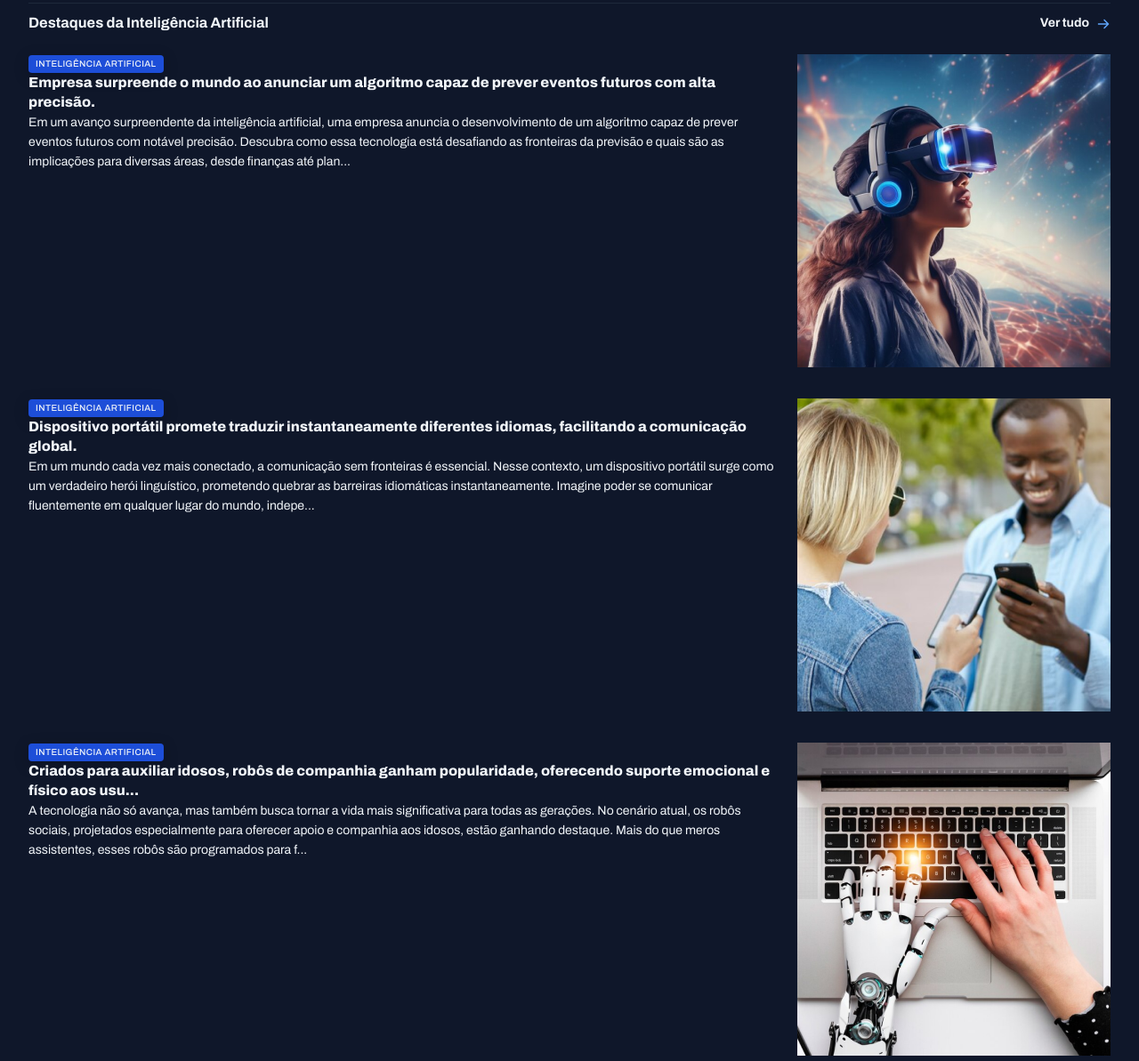
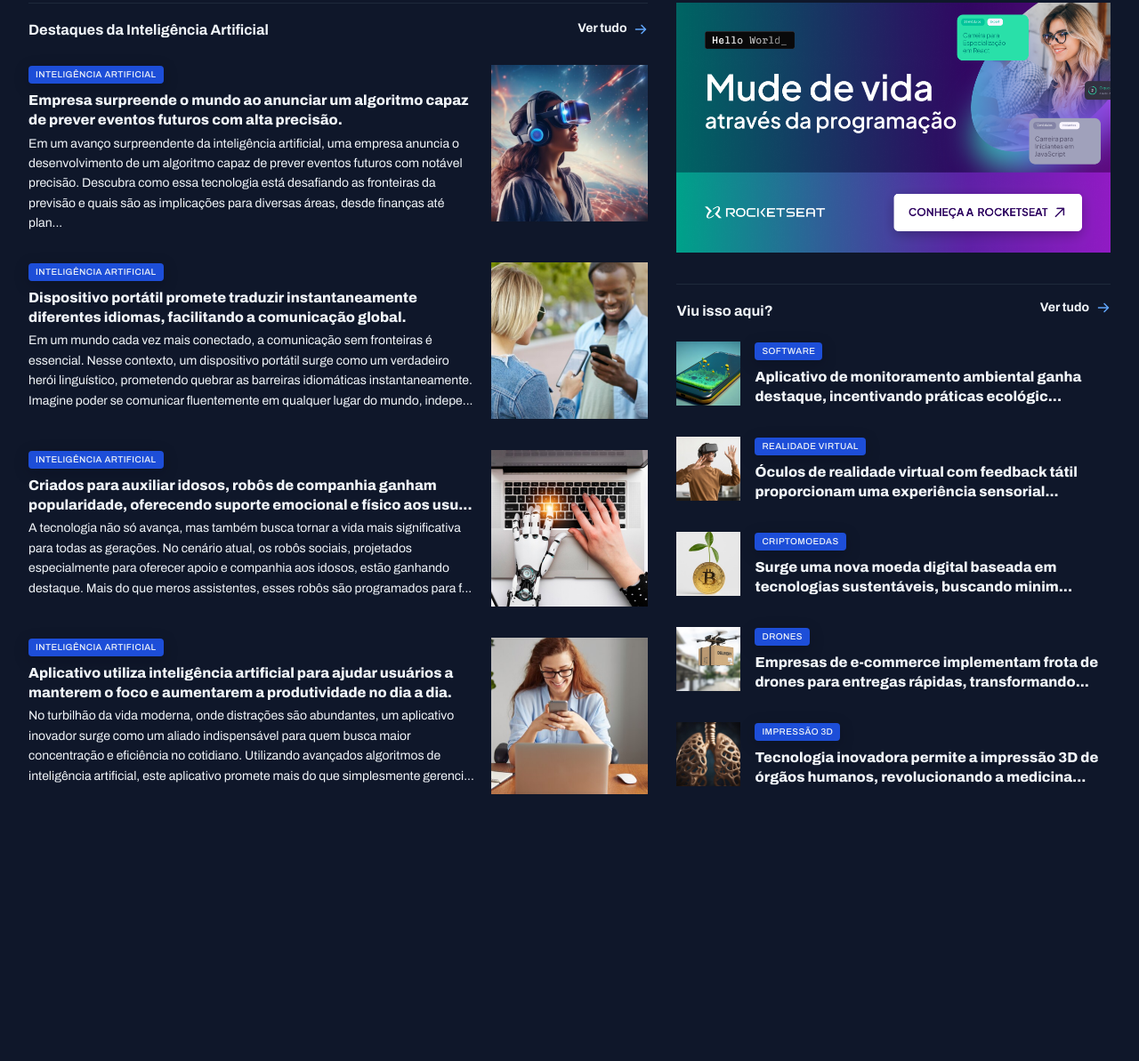
Before and after one commit to santos-vinicius/technews, a plain HTML site: page index.html in a window 1280 px wide. Shown: the part 936-2129 px from the top of the page at 89% size. After the commit the page ends 1872 px from the top, so only its background shows below. Drawn offline with Linux system fonts and the light colour scheme.

Commit message:
style: final cards style

```diff
--- a/index.html
+++ b/index.html
@@ -204,7 +204,7 @@
       </div>
     </section>
 
-    <div>
+    <aside>
       <div id="ads">
         <img src="assets/images/Ads.png" alt="ads">
       </div>
@@ -227,7 +227,7 @@
             <div>
               <span class="content-tag">software</span>
               <h3 class="text-xl">
-                Aplicativo de monitoramento ambiental ganha destaque, incentivando práticas ecológicas e pro...
+                Aplicativo de monitoramento ambiental ganha destaque, incentivando práticas ecológic...
               </h3>
             </div>
           </article>
@@ -240,7 +240,7 @@
             <div>
               <span class="content-tag">realidade virtual</span>
               <h3 class="text-xl">
-                Óculos de realidade virtual com feedback tátil proporcionam uma experiência sensorial complet...
+                Óculos de realidade virtual com feedback tátil proporcionam uma experiência sensorial...
               </h3>
             </div>
           </article>
@@ -253,7 +253,7 @@
             <div>
               <span class="content-tag">criptomoedas</span>
               <h3 class="text-xl">
-                Surge uma nova moeda digital baseada em tecnologias sustentáveis, buscando minimizar o i...
+                Surge uma nova moeda digital baseada em tecnologias sustentáveis, buscando minim...
               </h3>
             </div>
           </article>
@@ -266,7 +266,7 @@
             <div>
               <span class="content-tag">drones</span>
               <h3 class="text-xl">
-                Empresas de e-commerce implementam frota de drones para entregas rápidas, transformando o ce...
+                Empresas de e-commerce implementam frota de drones para entregas rápidas, transformando...
               </h3>
             </div>
           </article>
@@ -279,13 +279,13 @@
             <div>
               <span class="content-tag">impressão 3d</span>
               <h3 class="text-xl">
-                Tecnologia inovadora permite a impressão 3D de órgãos humanos, revolucionando a medicina e a li...
+                Tecnologia inovadora permite a impressão 3D de órgãos humanos, revolucionando a medicina...
               </h3>
             </div>
           </article>
         </div>
       </section>
-    </div>
+    </aside>
   </main>
 </body>
 </html>
--- a/style/global.css
+++ b/style/global.css
@@ -58,8 +58,16 @@ img {
 }
 
 main {
-  margin-top: 40px;
-  gap: 40px;
+  margin-block: 40px;
+  row-gap: 40px;
+  column-gap: 32px;
+
+  grid-template-columns: 2fr 1.4fr;
+
+  grid-template-areas:
+  "featured featured"
+  "weekly weekly"
+  "ai aside";
 }
 
 .content-tag {
--- a/style/sections.css
+++ b/style/sections.css
@@ -21,6 +21,7 @@ section header{
 }
 
 #featured {
+  grid-area: featured;
   img {
     height: 100%;
     object-fit: cover;
@@ -58,6 +59,7 @@ section header{
 }
 
 #weekly {
+  grid-area: weekly;
 
   &>div {
     grid-template-columns: repeat(4, 292px);
@@ -83,3 +85,34 @@ section header{
     }
   }
 }
+
+#ai {
+  grid-area: ai;
+
+  img {
+    width: 176px;
+    aspect-ratio: 1/1;
+    object-fit: cover;
+  }
+
+  h3 {
+    margin-block: 8px 4px;
+  }
+}
+
+aside {
+  grid-area: aside;
+}
+
+#more {
+  margin-top: 32px;
+
+  h3{
+    margin-top: 8px;
+  }
+  img {
+    width: 72px;
+    aspect-ratio: 1/1;
+    object-fit: cover;
+  }
+}
```
